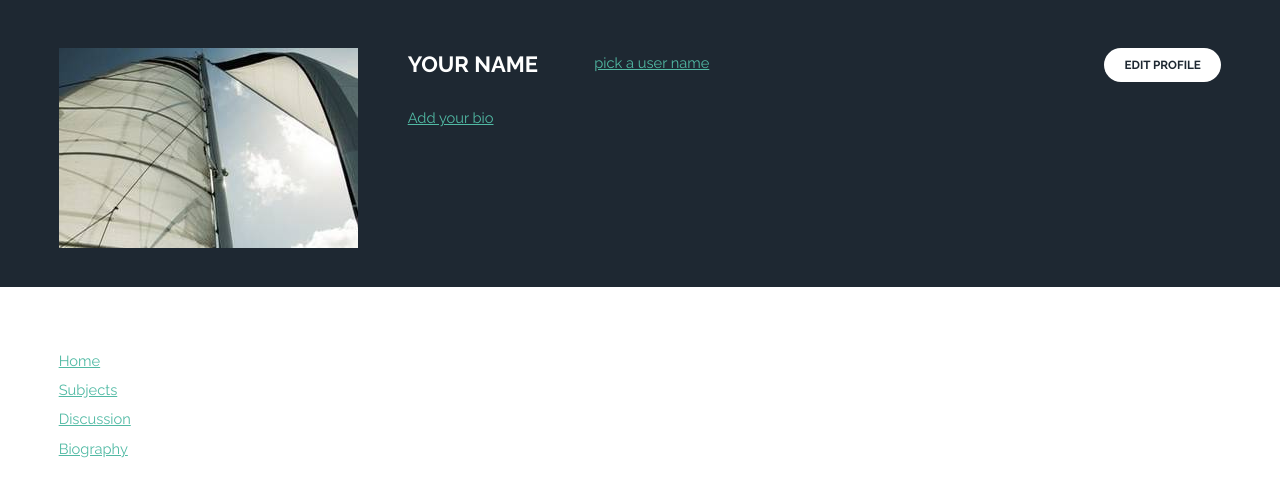
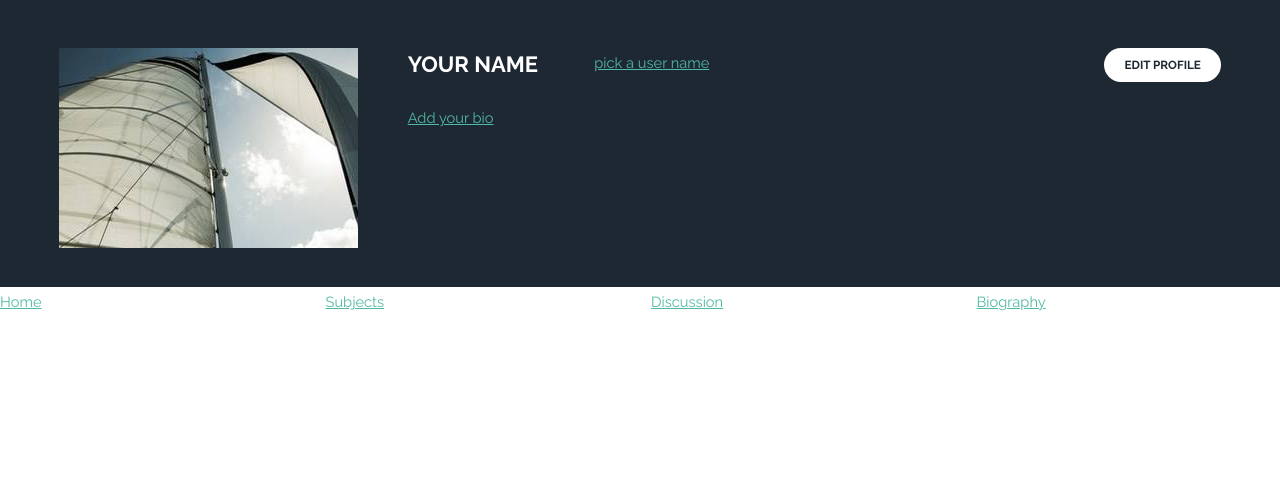
Before and after one commit to vic4926/info30005-2018-hz, a website: page web-v2.0/person.html in a window 1280 px wide. Shown: the part 56-552 px from the top of the page. Drawn offline with Linux system fonts and the light colour scheme.

Commit message:
add nav bar to person

```diff
--- a/web-v2.0/assets/css/styles.css
+++ b/web-v2.0/assets/css/styles.css
@@ -25,12 +25,7 @@ div#your-subject-2{
     padding: 4em 4em 2em 2em;
 }
 
-section#nav-bar{
-    display: grid;
-    grid-template-columns: 1fr 2fr 2fr 4fr 1fr;
-    grid-template-areas: "bio name upload blank edit";
-    grid-column-gap: 50px;
-    padding: 4em 4em 2em 4em;
+div#wrapper-nav{
+    grid-area: ;
+
 }
-
-div#
--- a/web-v2.0/person.html
+++ b/web-v2.0/person.html
@@ -48,21 +48,20 @@
 </section>
 
 <section id="nav-bar">
-    <div id="menu">
+    <div id="wrapper-nav" class="row" >
         <div class="3u 12u$(small)">
-            <a href="#" class="head_links">Home</a>
+            <a href="#" class="head-links">Home</a>
         </div>
         <div class="3u 12u$(small)">
-            <a href="#" class="head_links">Subjects</a>
+            <a href="#" class="head-links">Subjects</a>
         </div>
         <div class="3u 12u$(small)">
-            <a href="#" class="head_links">Discussion</a>
+            <a href="#" class="head-links">Discussion</a>
         </div>
-        <div class="3u$ 12u$(small)">
-            <a href="#" class="head_links">Biography</a>
+        <div class="3u 12u$(small)">
+            <a href="#" class="head-links">Biography</a>
         </div>
     </div>
-
 </section>
 
 
```
